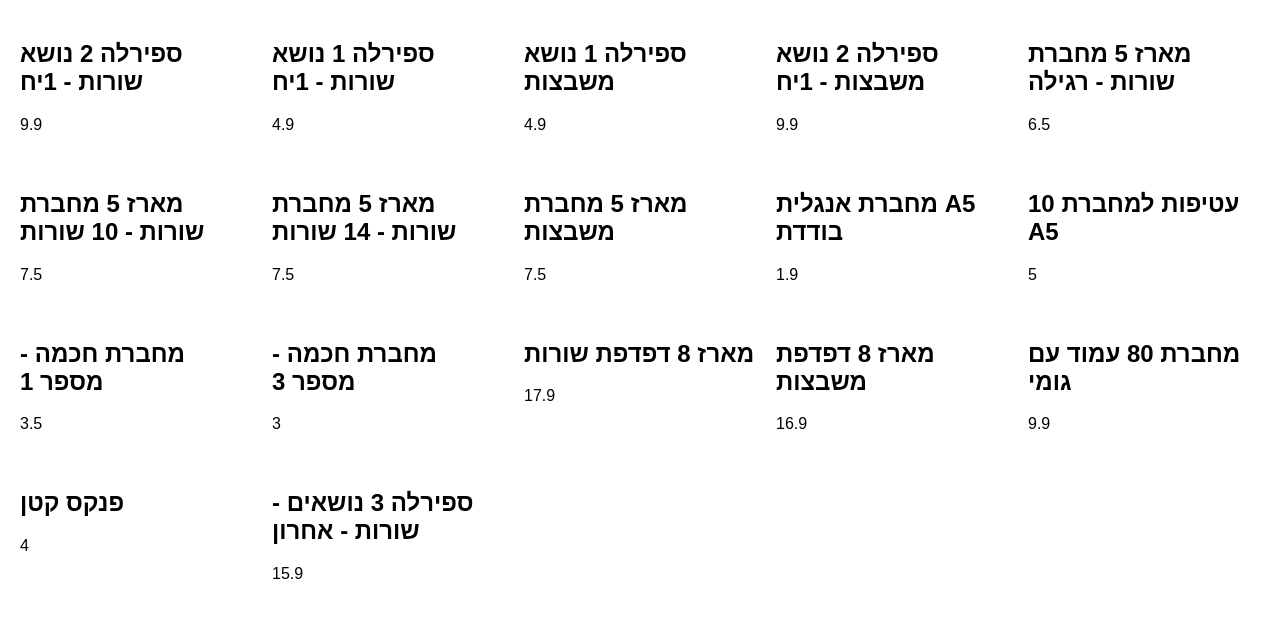
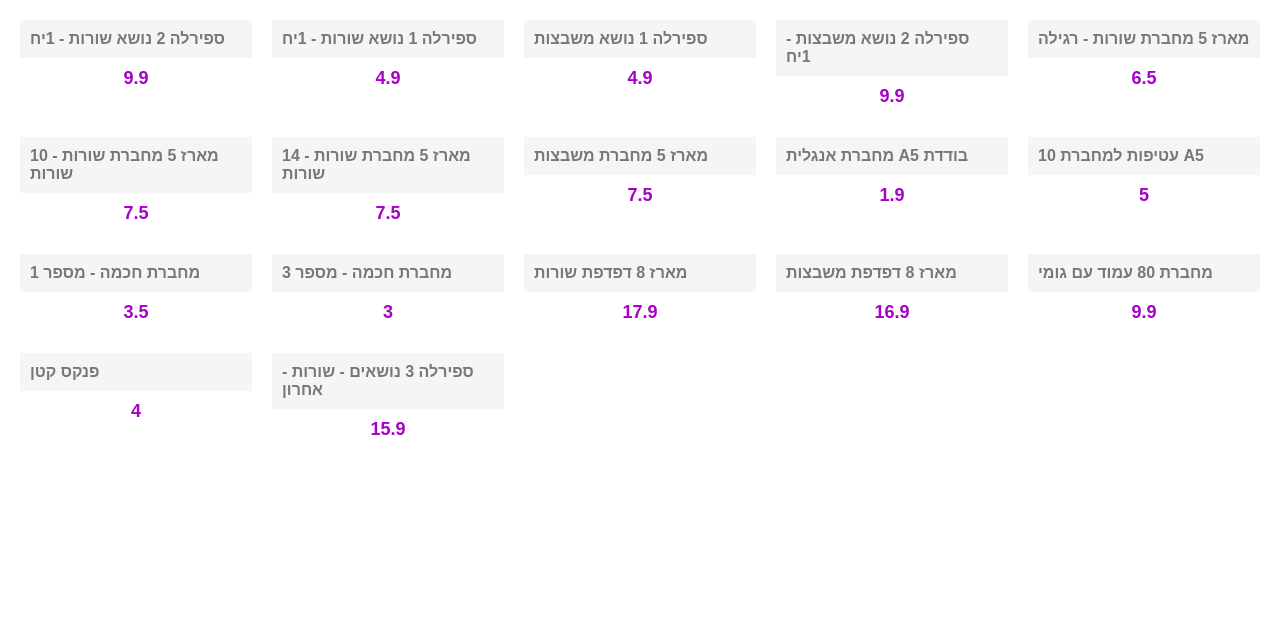
Before and after one commit to ehilel/Stationery-store, a plain HTML site: page index.html in a window 1280 px wide. Drawn offline with Linux system fonts and the light colour scheme.

Commit message:
Tab design

```diff
--- a/styles.css
+++ b/styles.css
@@ -14,3 +14,30 @@ body {
     gap: 20px;
     padding: 20px;
 }
+
+.card-header {
+    background-color: #f5f5f5;
+    padding: 10px;
+    font-size: 16px;
+    font-weight: bold;
+    color: #777;
+}
+
+.card-image img {
+    width: 100%;
+    height: auto;
+    padding: 10px;
+}
+
+.card-footer {
+    display: flex;
+    justify-content: center; /* שינוי לכיוון מרכז */
+    padding: 10px;
+    background-color: #ffffff;
+}
+
+.price {
+    font-size: 18px;
+    color: #a800c9;
+    font-weight: bold;
+}
--- a/view.js
+++ b/view.js
@@ -1,11 +1,15 @@
 const getProduct =  (product) => {
     return `
-    <div class="prduct">
-    <h2>${product.title}</h2>
-    <p>${product.price}</p>
+    <div class="card">
+    <div class="card-header">${product.title}</div>
+
+    <div class="card-footer">
+    <div class="price">${product.price}</div>
+    </div>
     </div>
     `
 }
+
 
 const renderProducts = (products) =>{
     let productStr = ``;
```
